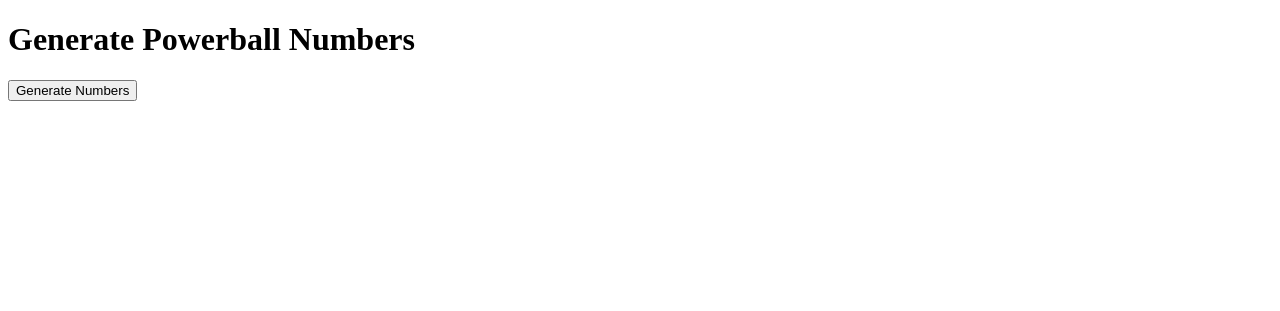
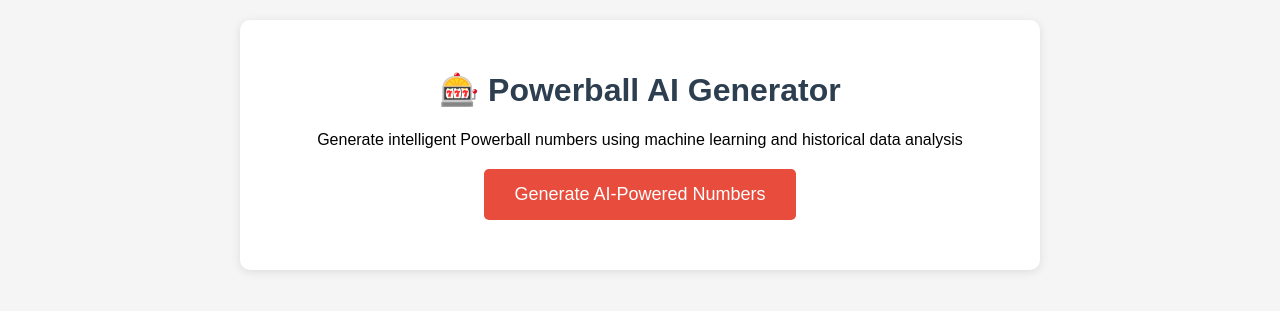
Before and after one commit to ukdeepak-33/powerball-ai-generator, a FastAPI app: template templates/index.html in a window 1280 px wide. Shown: the top 311 px of the page. Run offline with FastAPI, Linux system fonts and the light colour scheme; the template is opened without the code that fills it, so the values that code supplies are empty.

Commit message:
Update index.html

```diff
--- a/templates/index.html
+++ b/templates/index.html
@@ -2,21 +2,126 @@
 <!DOCTYPE html>
 <html>
 <head>
-    <title>Powerball Generator</title>
+    <title>Powerball AI Generator</title>
+    <style>
+        body {
+            font-family: Arial, sans-serif;
+            max-width: 800px;
+            margin: 0 auto;
+            padding: 20px;
+            background-color: #f5f5f5;
+        }
+        .container {
+            background: white;
+            padding: 30px;
+            border-radius: 10px;
+            box-shadow: 0 2px 10px rgba(0,0,0,0.1);
+        }
+        h1 {
+            color: #2c3e50;
+            text-align: center;
+        }
+        .btn {
+            background: #e74c3c;
+            color: white;
+            padding: 15px 30px;
+            border: none;
+            border-radius: 5px;
+            font-size: 18px;
+            cursor: pointer;
+            display: block;
+            margin: 20px auto;
+            transition: background 0.3s;
+        }
+        .btn:hover {
+            background: #c0392b;
+        }
+        .result {
+            margin: 30px 0;
+            padding: 20px;
+            background: #ecf0f1;
+            border-radius: 8px;
+            text-align: center;
+        }
+        .numbers {
+            font-size: 28px;
+            font-weight: bold;
+            color: #2c3e50;
+            margin: 10px 0;
+        }
+        .powerball {
+            color: #e74c3c;
+            font-weight: bold;
+        }
+        .analysis {
+            margin-top: 20px;
+            padding: 15px;
+            background: #dfe6e9;
+            border-radius: 5px;
+            text-align: left;
+        }
+        .loading {
+            display: none;
+            text-align: center;
+            color: #7f8c8d;
+        }
+    </style>
 </head>
 <body>
-    <h1>Generate Powerball Numbers</h1>
-    <button onclick="generateNumbers()">Generate Numbers</button>
-    <div id="result"></div>
+    <div class="container">
+        <h1>🎰 Powerball AI Generator</h1>
+        <p style="text-align: center;">Generate intelligent Powerball numbers using machine learning and historical data analysis</p>
+
+        <button class="btn" onclick="generateNumbers()">Generate AI-Powered Numbers</button>
+
+        <div id="loading" class="loading">
+            <p>🤖 AI is analyzing historical patterns...</p>
+        </div>
+
+        <div id="result" class="result" style="display: none;">
+            <h2>Your AI-Generated Numbers:</h2>
+            <div id="numbers" class="numbers"></div>
+            <div id="analysis" class="analysis"></div>
+        </div>
+    </div>
 
     <script>
         async function generateNumbers() {
-            const response = await fetch('/generate');
-            const data = await response.json();
-            document.getElementById('result').innerHTML = `
-                <h2>Numbers: ${data.generated_numbers.white_balls.join(', ')} Powerball: ${data.generated_numbers.powerball}</h2>
-                <p>Analysis: ${data.analysis.message}</p>
-            `;
+            const resultDiv = document.getElementById('result');
+            const loadingDiv = document.getElementById('loading');
+            const numbersDiv = document.getElementById('numbers');
+            const analysisDiv = document.getElementById('analysis');
+
+            // Show loading, hide previous results
+            loadingDiv.style.display = 'block';
+            resultDiv.style.display = 'none';
+
+            try {
+                const response = await fetch('/generate');
+                const data = await response.json();
+
+                // Display numbers
+                numbersDiv.innerHTML =
+                    data.generated_numbers.white_balls.join(' - ') +
+                    ' <span class="powerball">⚡ ' + data.generated_numbers.powerball + '</span>';
+
+                // Display analysis
+                analysisDiv.innerHTML = `
+                    <h3>Analysis:</h3>
+                    <p>✅ <strong>${data.analysis.group_a_count} Group A numbers</strong> (high-frequency numbers)</p>
+                    <p>🎯 <strong>${data.analysis.odd_even_ratio}</strong> odd/even ratio</p>
+                    <p>📊 ${data.analysis.message}</p>
+                `;
+
+                // Show results, hide loading
+                resultDiv.style.display = 'block';
+                loadingDiv.style.display = 'none';
+
+            } catch (error) {
+                loadingDiv.style.display = 'none';
+                alert('Error generating numbers. Please try again.');
+                console.error('Error:', error);
+            }
         }
     </script>
 </body>
```
